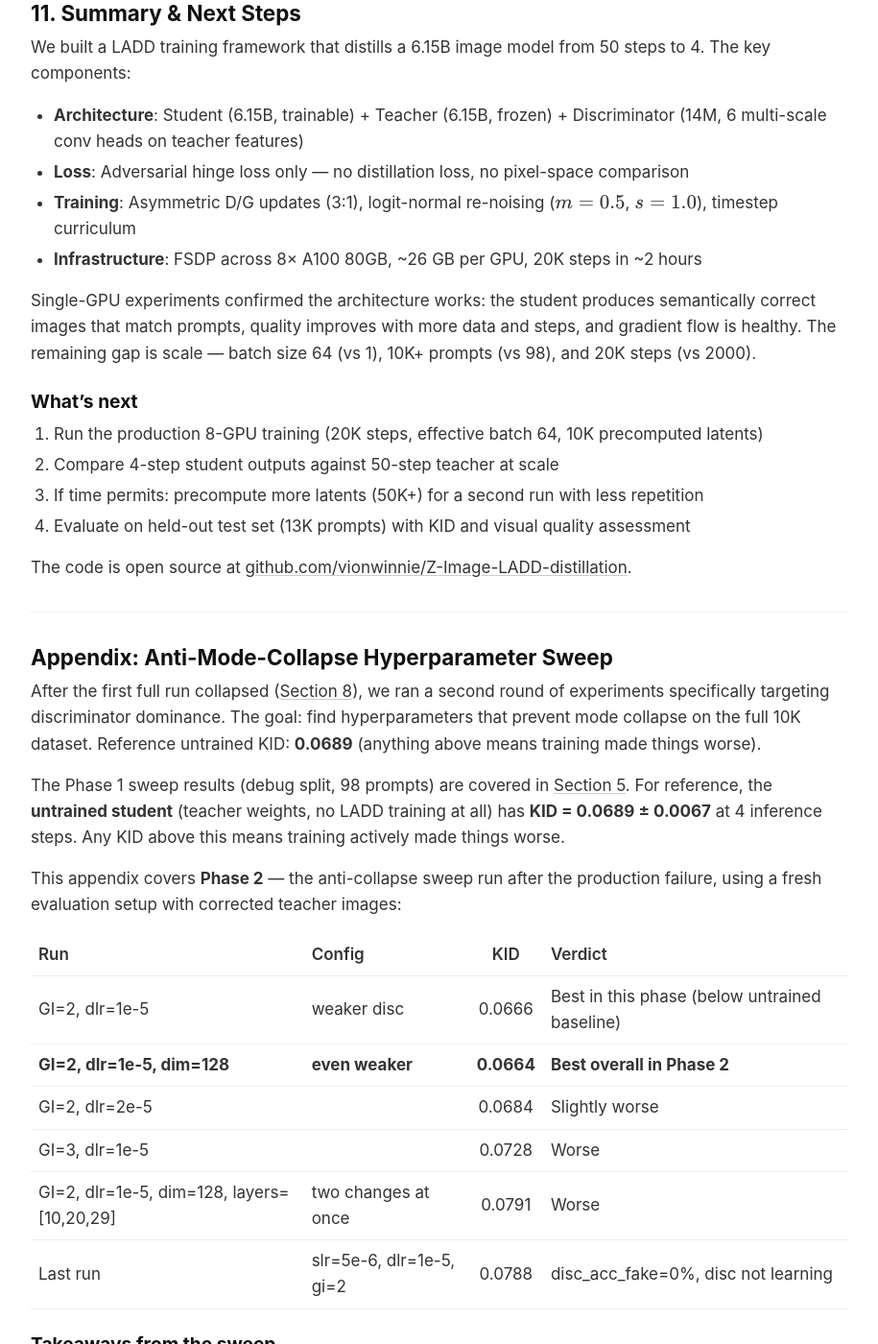
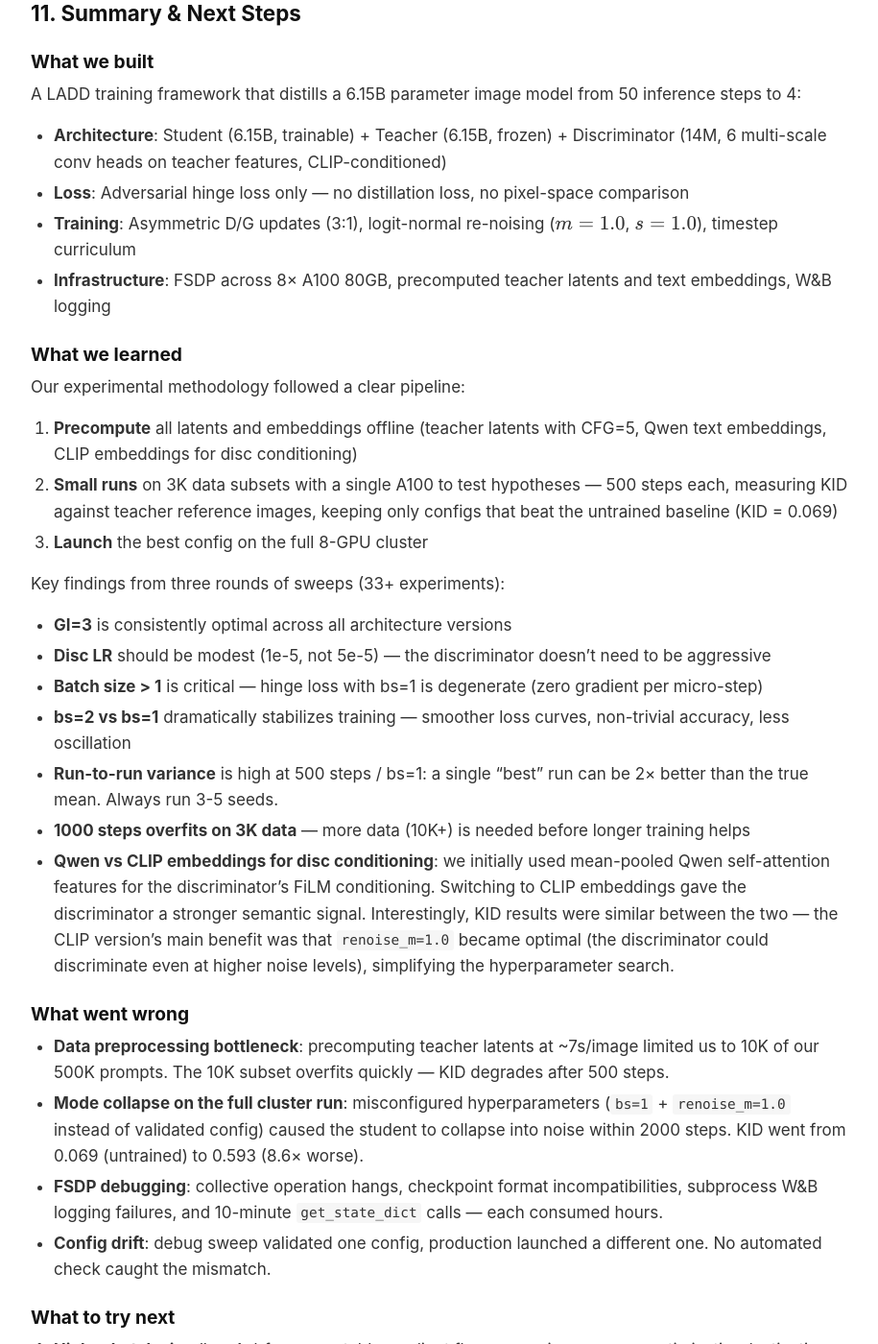
Before and after one commit to vionwinnie/vionwinnie.github.io, a Jekyll site: the page built from _posts/2026-04-05-ladd-training-framework.md, in a window 1280 px wide and 1400 px high, scrolled down 34065 px. Shown: the whole window at 96% size, without its empty margins (182-1097 px from the left). Built offline with Jekyll 4.4.1, drawn with Linux system fonts in a browser that asks for light colours; some of the changed text lies outside the part shown.

Commit message:
Restructure Summary: methodology, findings, failures, and concrete next steps
Follows paper-submission style: what we built, what we learned (experimental
methodology, key findings incl. Qwen vs CLIP embeddings), what went wrong
(data bottleneck, mode collapse, FSDP, config drift), and 6 concrete next
steps (EMA, alternative losses, higher bs, fine-grained eval, more data,
multi-seed).

Co-Authored-By: Claude Opus 4.6 (1M context) <noreply@anthropic.com>

```diff
--- a/_posts/2026-04-05-ladd-training-framework.md
+++ b/_posts/2026-04-05-ladd-training-framework.md
@@ -909,21 +909,47 @@ The fix required increasing `train_batch_size` from 1 to 2 (so the hinge loss is
 
 ## 11. Summary & Next Steps
 
-We built a LADD training framework that distills a 6.15B image model from 50 steps to 4. The key components:
+### What we built
 
-- **Architecture**: Student (6.15B, trainable) + Teacher (6.15B, frozen) + Discriminator (14M, 6 multi-scale conv heads on teacher features)
+A LADD training framework that distills a 6.15B parameter image model from 50 inference steps to 4:
+
+- **Architecture**: Student (6.15B, trainable) + Teacher (6.15B, frozen) + Discriminator (14M, 6 multi-scale conv heads on teacher features, CLIP-conditioned)
 - **Loss**: Adversarial hinge loss only — no distillation loss, no pixel-space comparison
-- **Training**: Asymmetric D/G updates (3:1), logit-normal re-noising ($m=0.5$, $s=1.0$), timestep curriculum
-- **Infrastructure**: FSDP across 8× A100 80GB, ~26 GB per GPU, 20K steps in ~2 hours
+- **Training**: Asymmetric D/G updates (3:1), logit-normal re-noising ($m=1.0$, $s=1.0$), timestep curriculum
+- **Infrastructure**: FSDP across 8× A100 80GB, precomputed teacher latents and text embeddings, W&B logging
 
-Single-GPU experiments confirmed the architecture works: the student produces semantically correct images that match prompts, quality improves with more data and steps, and gradient flow is healthy. The remaining gap is scale — batch size 64 (vs 1), 10K+ prompts (vs 98), and 20K steps (vs 2000).
+### What we learned
 
-### What's next
+Our experimental methodology followed a clear pipeline:
 
-1. Run the production 8-GPU training (20K steps, effective batch 64, 10K precomputed latents)
-2. Compare 4-step student outputs against 50-step teacher at scale
-3. If time permits: precompute more latents (50K+) for a second run with less repetition
-4. Evaluate on held-out test set (13K prompts) with KID and visual quality assessment
+1. **Precompute** all latents and embeddings offline (teacher latents with CFG=5, Qwen text embeddings, CLIP embeddings for disc conditioning)
+2. **Small runs** on 3K data subsets with a single A100 to test hypotheses — 500 steps each, measuring KID against teacher reference images, keeping only configs that beat the untrained baseline (KID = 0.069)
+3. **Launch** the best config on the full 8-GPU cluster
+
+Key findings from three rounds of sweeps (33+ experiments):
+- **GI=3** is consistently optimal across all architecture versions
+- **Disc LR** should be modest (1e-5, not 5e-5) — the discriminator doesn't need to be aggressive
+- **Batch size > 1** is critical — hinge loss with bs=1 is degenerate (zero gradient per micro-step)
+- **bs=2 vs bs=1** dramatically stabilizes training — smoother loss curves, non-trivial accuracy, less oscillation
+- **Run-to-run variance** is high at 500 steps / bs=1: a single "best" run can be 2× better than the true mean. Always run 3-5 seeds.
+- **1000 steps overfits on 3K data** — more data (10K+) is needed before longer training helps
+- **Qwen vs CLIP embeddings for disc conditioning**: we initially used mean-pooled Qwen self-attention features for the discriminator's FiLM conditioning. Switching to CLIP embeddings gave the discriminator a stronger semantic signal. Interestingly, KID results were similar between the two — the CLIP version's main benefit was that `renoise_m=1.0` became optimal (the discriminator could discriminate even at higher noise levels), simplifying the hyperparameter search.
+
+### What went wrong
+
+- **Data preprocessing bottleneck**: precomputing teacher latents at ~7s/image limited us to 10K of our 500K prompts. The 10K subset overfits quickly — KID degrades after 500 steps.
+- **Mode collapse on the full cluster run**: misconfigured hyperparameters (`bs=1` + `renoise_m=1.0` instead of validated config) caused the student to collapse into noise within 2000 steps. KID went from 0.069 (untrained) to 0.593 (8.6× worse).
+- **FSDP debugging**: collective operation hangs, checkpoint format incompatibilities, subprocess W&B logging failures, and 10-minute `get_state_dict` calls — each consumed hours.
+- **Config drift**: debug sweep validated one config, production launched a different one. No automated check caught the mismatch.
+
+### What to try next
+
+1. **Higher batch size** (bs=4+) for more stable gradient flow — requires memory optimization (activation checkpointing, offloading) to fit on A100 80GB
+2. **EMA (Exponential Moving Average) weight updates** — maintain a running average of student weights to prevent quality regressions during training oscillations. The LADD paper uses EMA; we haven't implemented it yet.
+3. **Alternative loss functions** — variants of the GAN loss (non-saturating loss, Wasserstein loss, R1 gradient penalty) may provide more stable gradients than hinge loss, especially at small batch sizes
+4. **More fine-grained evaluation** — run KID at every 500 steps out to step 4000+ to understand the degradation curve better and identify the optimal early-stopping point
+5. **Scale up training data** — precompute latents for 50K+ prompts to reduce overfitting and enable longer training runs
+6. **Multi-seed averaging** — run 3-5 seeds per config and report mean KID to avoid false confidence from lucky single runs
 
 The code is open source at [github.com/vionwinnie/Z-Image-LADD-distillation](https://github.com/vionwinnie/Z-Image-LADD-distillation).
 
```
